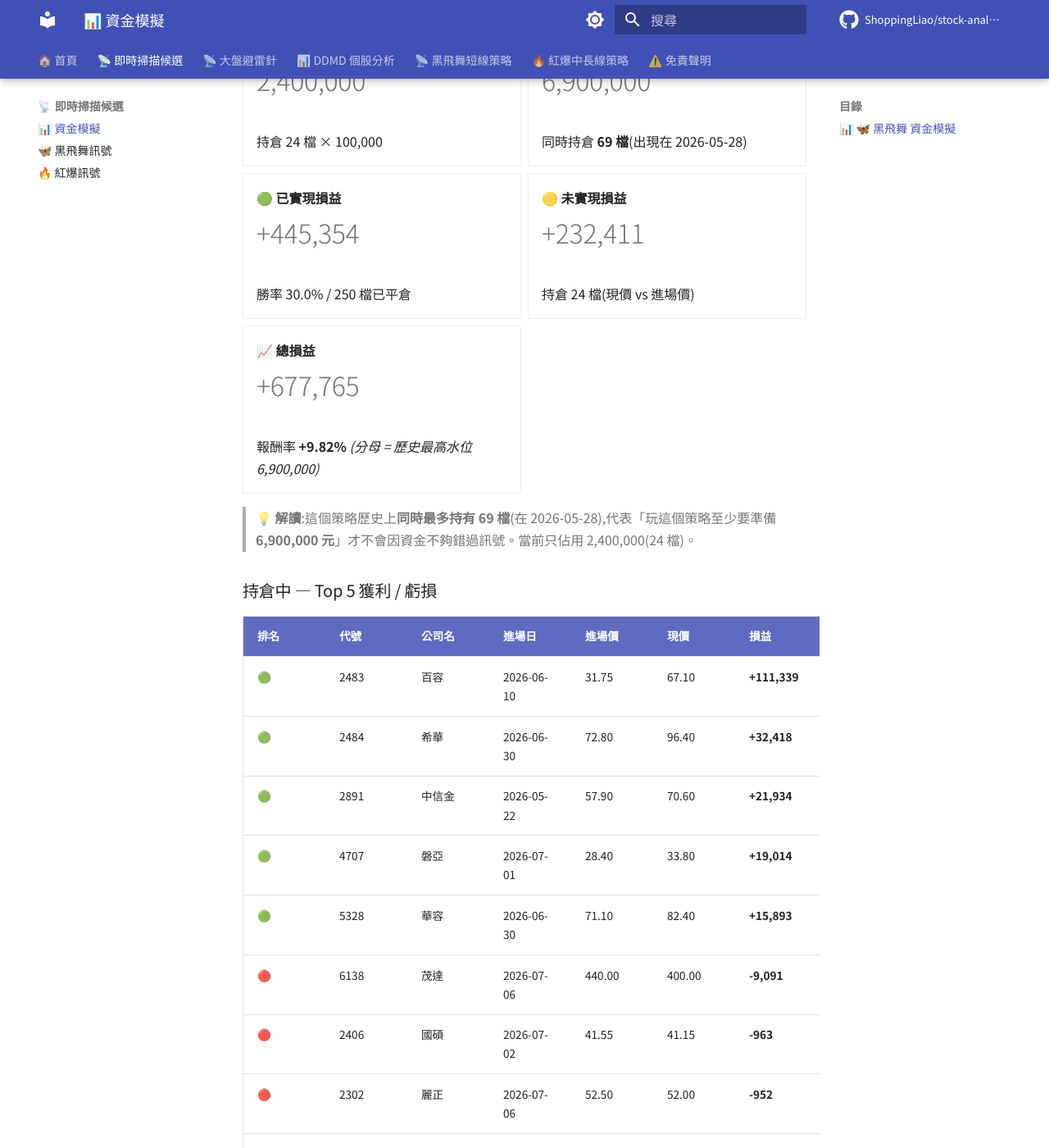
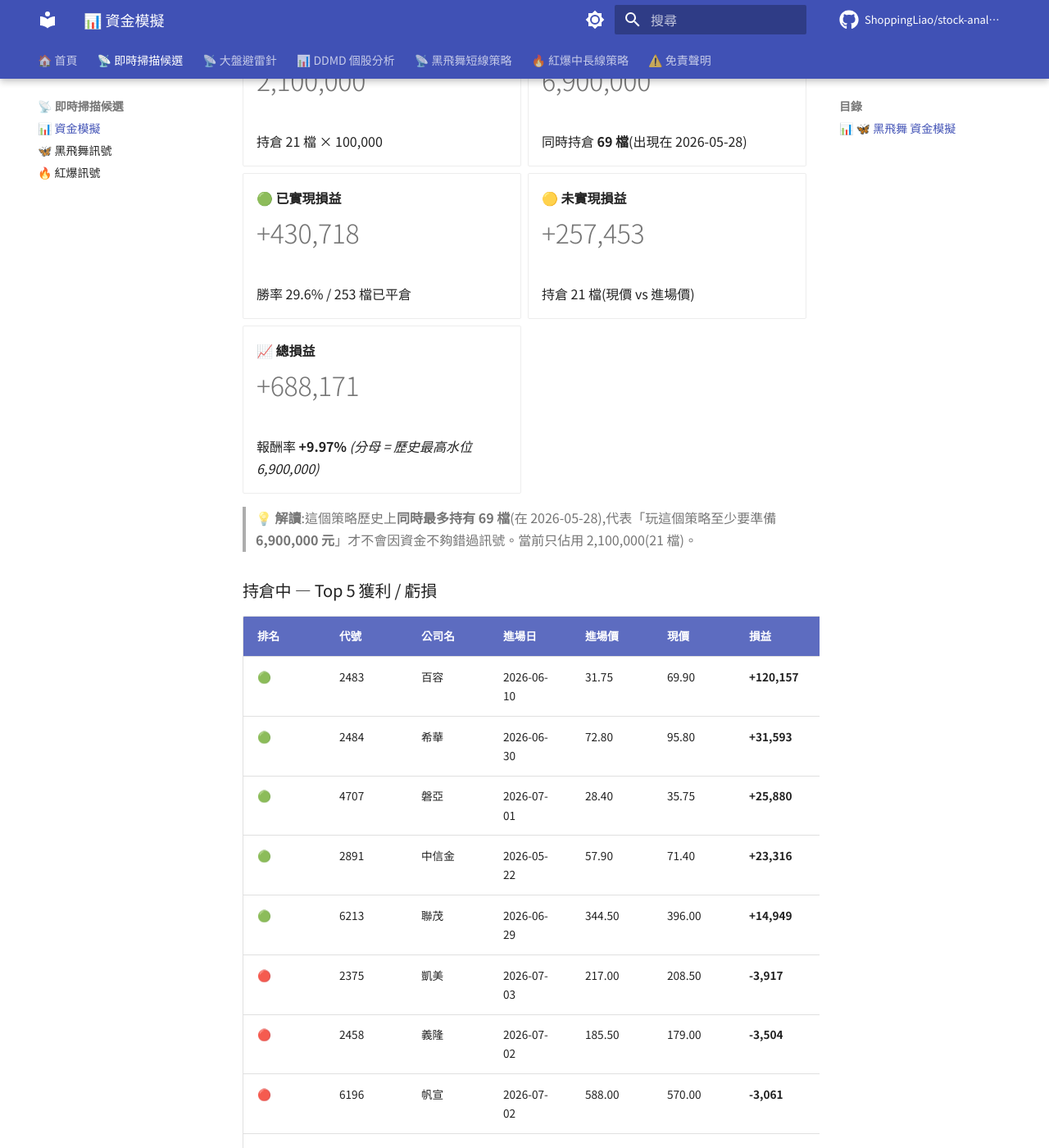
Before and after one commit to ShoppingLiao/stock-analysis-public, an MkDocs documentation site: the page built from docs/signals_capital.md, in a window 1280 px wide and 1400 px high, scrolled down 545 px. Shown: the whole window at 82% size. Built offline with MkDocs 1.6.1 and Material for MkDocs 9.7.7, drawn with Linux system fonts in a browser that asks for light colours; comment, search, counter and statistics services are not loaded; some of the changed text lies outside the part shown.

Commit message:
docs(signals): update BB + RB + capital (2026-07-06)

```diff
--- a/docs/signals_capital.md
+++ b/docs/signals_capital.md
@@ -17,9 +17,9 @@
 
 -   **💼 當前資金水位**
 
-    # 2,400,000
+    # 2,100,000
 
-    持倉 24 檔 × 100,000
+    持倉 21 檔 × 100,000
 
 -   **🌊 歷史最高水位**
 
@@ -29,39 +29,39 @@
 
 -   **🟢 已實現損益**
 
-    # +445,354
+    # +430,718
 
-    勝率 30.0% / 250 檔已平倉
+    勝率 29.6% / 253 檔已平倉
 
 -   **🟡 未實現損益**
 
-    # +232,411
+    # +257,453
 
-    持倉 24 檔(現價 vs 進場價)
+    持倉 21 檔(現價 vs 進場價)
 
 -   **📈 總損益**
 
-    # +677,765
+    # +688,171
 
-    報酬率 **+9.82%** _(分母 = 歷史最高水位 6,900,000)_
+    報酬率 **+9.97%** _(分母 = 歷史最高水位 6,900,000)_
 
 </div>
 
-> **💡 解讀**:這個策略歷史上**同時最多持有 69 檔**(在 2026-05-28),代表「玩這個策略至少要準備 **6,900,000 元**」才不會因資金不夠錯過訊號。當前只佔用 2,400,000(24 檔)。
+> **💡 解讀**:這個策略歷史上**同時最多持有 69 檔**(在 2026-05-28),代表「玩這個策略至少要準備 **6,900,000 元**」才不會因資金不夠錯過訊號。當前只佔用 2,100,000(21 檔)。
 
 ### 持倉中 — Top 5 獲利 / 虧損
 
 | 排名 | 代號 | 公司名 | 進場日 | 進場價 | 現價 | 損益 | 損益% |
 |------|------|--------|--------|--------|------|------|-------|
-| 🟢 | 2483 | 百容 | 2026-06-10 | 31.75 | 67.10 | **+111,339** | **+111.34%** |
-| 🟢 | 2484 | 希華 | 2026-06-30 | 72.80 | 96.40 | **+32,418** | **+32.42%** |
-| 🟢 | 2891 | 中信金 | 2026-05-22 | 57.90 | 70.60 | **+21,934** | **+21.93%** |
-| 🟢 | 4707 | 磐亞 | 2026-07-01 | 28.40 | 33.80 | **+19,014** | **+19.01%** |
-| 🟢 | 5328 | 華容 | 2026-06-30 | 71.10 | 82.40 | **+15,893** | **+15.89%** |
-| 🔴 | 6138 | 茂達 | 2026-07-06 | 440.00 | 400.00 | **-9,091** | **-9.09%** |
-| 🔴 | 2406 | 國碩 | 2026-07-02 | 41.55 | 41.15 | **-963** | **-0.96%** |
-| 🔴 | 2302 | 麗正 | 2026-07-06 | 52.50 | 52.00 | **-952** | **-0.95%** |
-| 🔴 | 2458 | 義隆 | 2026-07-02 | 185.50 | 184.00 | **-809** | **-0.81%** |
+| 🟢 | 2483 | 百容 | 2026-06-10 | 31.75 | 69.90 | **+120,157** | **+120.16%** |
+| 🟢 | 2484 | 希華 | 2026-06-30 | 72.80 | 95.80 | **+31,593** | **+31.59%** |
+| 🟢 | 4707 | 磐亞 | 2026-07-01 | 28.40 | 35.75 | **+25,880** | **+25.88%** |
+| 🟢 | 2891 | 中信金 | 2026-05-22 | 57.90 | 71.40 | **+23,316** | **+23.32%** |
+| 🟢 | 6213 | 聯茂 | 2026-06-29 | 344.50 | 396.00 | **+14,949** | **+14.95%** |
+| 🔴 | 2375 | 凱美 | 2026-07-03 | 217.00 | 208.50 | **-3,917** | **-3.92%** |
+| 🔴 | 2458 | 義隆 | 2026-07-02 | 185.50 | 179.00 | **-3,504** | **-3.50%** |
+| 🔴 | 6196 | 帆宣 | 2026-07-02 | 588.00 | 570.00 | **-3,061** | **-3.06%** |
+| 🔴 | 2302 | 麗正 | 2026-07-06 | 52.50 | 52.20 | **-571** | **-0.57%** |
 | 🔴 | 2897 | 王道銀行 | 2026-06-22 | 10.60 | 10.55 | **-472** | **-0.47%** |
 
 !!! info "⚠️ 資金模擬說明"
@@ -115,16 +115,16 @@
 
 | 排名 | 代號 | 公司名 | 進場日 | 進場價 | 現價 | 損益 | 損益% |
 |------|------|--------|--------|--------|------|------|-------|
-| 🟢 | 2478 | 大毅 | 2026-05-07 | 80.10 | 238.00 | **+197,129** | **+197.13%** |
-| 🟢 | 6182 | 合晶 | 2026-05-08 | 56.90 | 163.00 | **+186,467** | **+186.47%** |
-| 🟢 | 2492 | 華新科 | 2026-05-13 | 200.00 | 563.00 | **+181,500** | **+181.50%** |
-| 🟢 | 3090 | 日電貿 | 2026-05-08 | 113.50 | 318.50 | **+180,617** | **+180.62%** |
-| 🟢 | 2061 | 風青 | 2026-05-22 | 26.65 | 74.20 | **+178,424** | **+178.42%** |
-| 🔴 | 4741 | 泓瀚 | 2026-06-10 | 80.90 | 59.00 | **-27,070** | **-27.07%** |
-| 🔴 | 2413 | 環科 | 2026-06-12 | 61.20 | 48.45 | **-20,833** | **-20.83%** |
-| 🔴 | 3060 | 銘異 | 2026-06-22 | 41.65 | 35.55 | **-14,646** | **-14.65%** |
-| 🔴 | 2369 | 菱生 | 2026-06-24 | 43.65 | 39.30 | **-9,966** | **-9.97%** |
-| 🔴 | 2501 | 國建 | 2026-06-10 | 26.60 | 24.25 | **-8,835** | **-8.83%** |
+| 🟢 | 2061 | 風青 | 2026-05-22 | 26.65 | 80.10 | **+200,563** | **+200.56%** |
+| 🟢 | 3090 | 日電貿 | 2026-05-08 | 113.50 | 340.00 | **+199,559** | **+199.56%** |
+| 🟢 | 2492 | 華新科 | 2026-05-13 | 200.00 | 557.00 | **+178,500** | **+178.50%** |
+| 🟢 | 6182 | 合晶 | 2026-05-08 | 56.90 | 156.00 | **+174,165** | **+174.17%** |
+| 🟢 | 2478 | 大毅 | 2026-05-07 | 80.10 | 215.00 | **+168,414** | **+168.41%** |
+| 🔴 | 4741 | 泓瀚 | 2026-06-10 | 80.90 | 57.50 | **-28,925** | **-28.92%** |
+| 🔴 | 2413 | 環科 | 2026-06-12 | 61.20 | 48.50 | **-20,752** | **-20.75%** |
+| 🔴 | 3060 | 銘異 | 2026-06-22 | 41.65 | 37.80 | **-9,244** | **-9.24%** |
+| 🔴 | 2464 | 盟立 | 2026-07-02 | 183.50 | 169.00 | **-7,902** | **-7.90%** |
+| 🔴 | 2501 | 國建 | 2026-06-10 | 26.60 | 24.75 | **-6,955** | **-6.95%** |
 
 !!! info "⚠️ 資金模擬說明"
     每檔固定投入 **100,000 元**(教育性質,實際操作會依 TDMD 評分動態調整部位)。
@@ -139,9 +139,9 @@
 
 -   **💼 當前資金水位**
 
-    # 16,100,000
+    # 15,800,000
 
-    BB 2,400,000 + RB 13,700,000
+    BB 2,100,000 + RB 13,700,000
 
 -   **🌊 兩策略歷史最高水位**
 
@@ -151,21 +151,21 @@
 
 -   **🟢 已實現損益**
 
-    # -186,788
+    # -201,425
 
-    BB +445,354 + RB -632,142
+    BB +430,718 + RB -632,142
 
 -   **🟡 未實現損益**
 
-    # +4,646,257
+    # +4,765,843
 
-    BB +232,411 + RB +4,413,845
+    BB +257,453 + RB +4,508,390
 
 -   **📈 總損益**
 
-    # +4,459,468
+    # +4,564,419
 
-    報酬率 **+19.56%** _(分母 = 兩策略歷史最高水位)_
+    報酬率 **+20.02%** _(分母 = 兩策略歷史最高水位)_
 
 </div>
 
```
Also changed, not shown: other parts of docs/signals_capital.md (+3 -3 lines), docs/signals_black_butterfly.md (+60 -43 lines), docs/signals_red_burst.md (+11 -1 lines).
